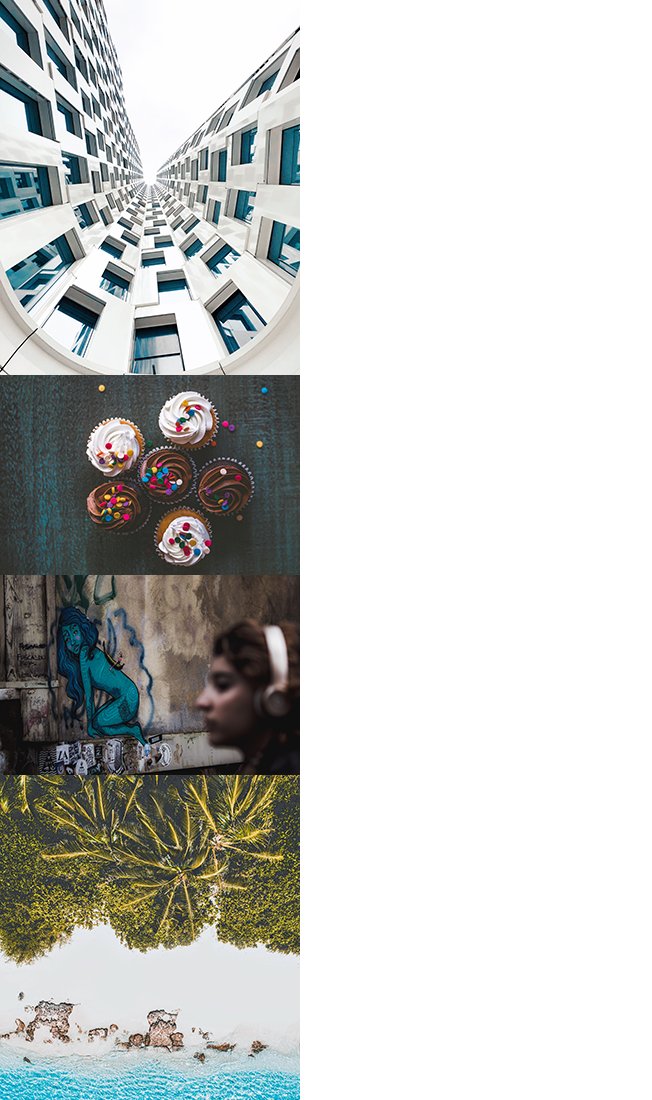
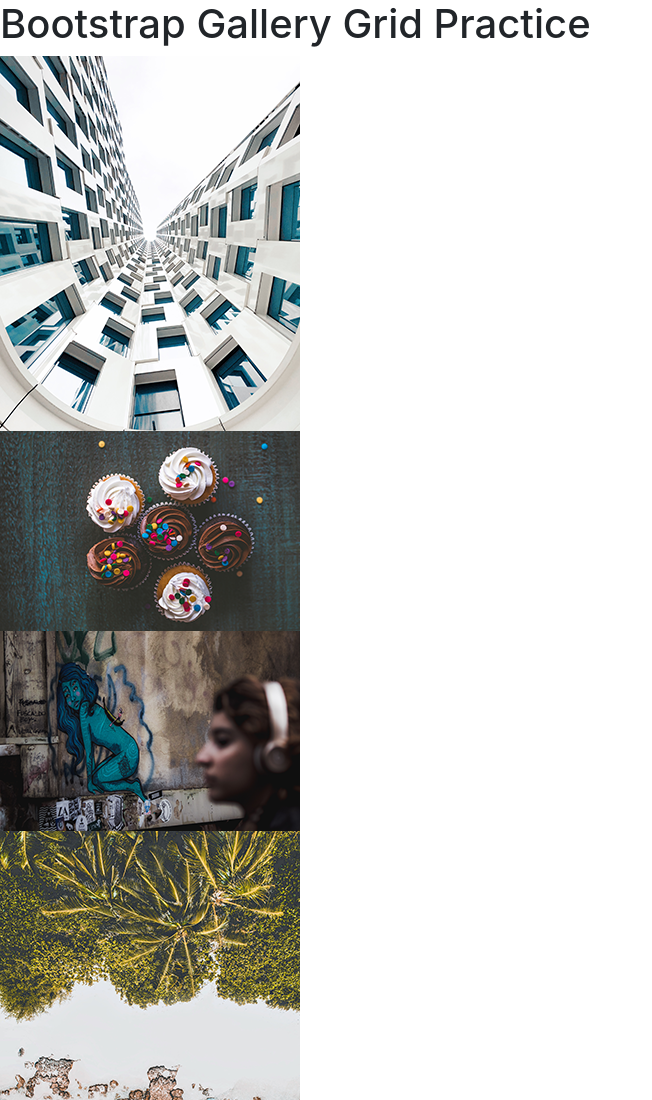
Before and after one commit to allieroll22/m2-hw2-roll-allie, a plain HTML site: page index.html in a window 1280 px wide. Shown: the top 1100 px of the page, without its empty margins (0-652 px from the left). Drawn offline with nearby package versions, Linux system fonts and the light colour scheme.

Commit message:
Add title to HTML and change h1 text

```diff
--- a/index.html
+++ b/index.html
@@ -8,10 +8,11 @@
     <!-- Bootstrap CSS -->
     <link rel="stylesheet" href="https://stackpath.bootstrapcdn.com/bootstrap/4.2.1/css/bootstrap.min.css" integrity="sha384-GJzZqFGwb1QTTN6wy59ffF1BuGJpLSa9DkKMp0DgiMDm4iYMj70gZWKYbI706tWS" crossorigin="anonymous">
 
-    <title>Hello, world!</title>
+    <title>Homework 2</title>
   </head>
   <body>
     <main>
+      <h1> Bootstrap Gallery Grid Practice </h1>
       <section>
         <img src="img/hw2-image1.png" alt="image1" title="image1">
       </section>
```
